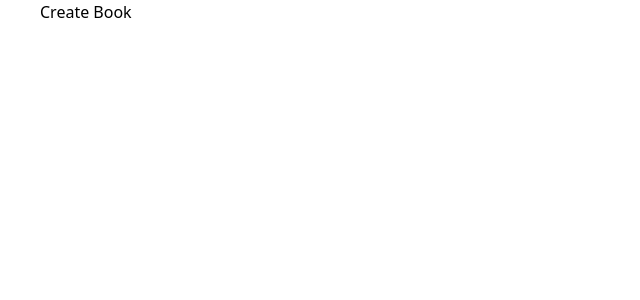
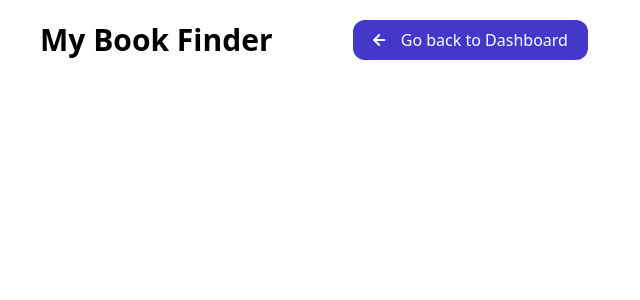
Before and after one commit to Lennartstachowiak/my-book-finder, a React (Create React App) app: page /create-book in a window 1280 px wide. Shown: the top 300 px of the page, without its empty margins (0-640 px from the left). Built offline with nearby package versions, Linux system fonts and the light colour scheme.

Commit message:
[add] components

```diff
--- a/src/Screens/CreateBook.tsx
+++ b/src/Screens/CreateBook.tsx
@@ -1,11 +1,21 @@
+import Header from "./components/Header";
+import { faArrowLeft } from "@fortawesome/free-solid-svg-icons";
 
-
+const CreateBookForm = () => {
+  return <div></div>;
+};
 function CreateBook() {
-    return (
-        <div>
-            Create Book
-        </div>
-    )
+  return (
+    <div>
+      <Header
+        buttonText="Go back to Dashboard"
+        buttonIcon={faArrowLeft}
+        buttonAction="/"
+        isSearchBarVisible={false}
+      />
+      <CreateBookForm />
+    </div>
+  );
 }
 
 export default CreateBook;
--- a/src/Screens/HomeScreen.tsx
+++ b/src/Screens/HomeScreen.tsx
@@ -1,35 +1,5 @@
-import { Link } from "react-router-dom";
-import { FontAwesomeIcon } from "@fortawesome/react-fontawesome";
+import Header from "./components/Header";
 import { faFolderPlus } from "@fortawesome/free-solid-svg-icons";
-
-const SearchBar = () => {
-  return (
-    <input
-      type="text"
-      placeholder="Search for you books..."
-      className="flex border rounded-xl px-5 py-2 w-full"
-    />
-  );
-};
-
-const AddBookBtn = () => {
-  return (
-    <Link to={"/create-book"}>
-      <button
-        type="button"
-        className="bg-indigo-700 px-5 py-2 rounded-xl flex flex-nowrap items-center"
-      >
-        <FontAwesomeIcon
-          className="mr-4"
-          icon={faFolderPlus}
-          color="white"
-          size="sm"
-        />
-        <p className="text-white text-base whitespace-nowrap">Add new book</p>
-      </button>
-    </Link>
-  );
-};
 
 const DashboardHeader = () => {
   return (
@@ -72,22 +42,15 @@ const Dashboard = () => {
   );
 };
 
-const Header = () => {
-  return (
-    <header className="flex space-x-20 items-center py-5">
-      <h2 className="font-semibold text-3xl whitespace-nowrap">
-        My Book Finder
-      </h2>
-      <AddBookBtn />
-      <SearchBar />
-    </header>
-  );
-};
-
 function HomeScreen() {
   return (
     <div>
-      <Header />
+      <Header
+        buttonText="Add new Book"
+        buttonIcon={faFolderPlus}
+        buttonAction="/create-book"
+        isSearchBarVisible={true}
+      />
       <Dashboard />
     </div>
   );
--- /dev/null
+++ b/src/Screens/components/AddBookButton.tsx
@@ -0,0 +1,24 @@
+import { Link } from "react-router-dom";
+import { FontAwesomeIcon } from "@fortawesome/react-fontawesome";
+import { IconDefinition } from '@fortawesome/fontawesome-svg-core';
+
+const Button = ({text, icon, action}: {text:string, icon:IconDefinition, action:string}) => {
+  return (
+    <Link to={action}>
+      <button
+        type="button"
+        className="bg-indigo-700 px-5 py-2 rounded-xl flex flex-nowrap items-center"
+      >
+        <FontAwesomeIcon
+          className="mr-4"
+          icon={icon}
+          color="white"
+          size="sm"
+        />
+        <p className="text-white text-base whitespace-nowrap">{text}</p>
+      </button>
+    </Link>
+  );
+};
+
+export default Button;
--- /dev/null
+++ b/src/Screens/components/Header.tsx
@@ -0,0 +1,28 @@
+import Button from "./AddBookButton";
+import SearchBar from "./SearchBar";
+import { faFolderPlus } from "@fortawesome/free-solid-svg-icons";
+import { IconDefinition } from "@fortawesome/fontawesome-svg-core";
+
+function Header({
+  buttonText,
+  buttonIcon,
+  buttonAction,
+  isSearchBarVisible,
+}: {
+  buttonText: string;
+  buttonIcon: IconDefinition;
+  buttonAction: string;
+  isSearchBarVisible: Boolean;
+}) {
+  return (
+    <header className="flex space-x-20 items-center py-5">
+      <h2 className="font-semibold text-3xl whitespace-nowrap">
+        My Book Finder
+      </h2>
+      <Button text={buttonText} icon={buttonIcon} action={buttonAction} />
+      <SearchBar visible={isSearchBarVisible} />
+    </header>
+  );
+}
+
+export default Header;
--- /dev/null
+++ b/src/Screens/components/SearchBar.tsx
@@ -0,0 +1,17 @@
+const SearchBar = ({ visible }: { visible: Boolean }) => {
+  if (visible) {
+    return (
+      <input
+        type="text"
+        placeholder="Search for you books..."
+        className="flex border rounded-xl px-5 py-2 w-full"
+      />
+    );
+  } else {
+    return(
+        <div></div>
+    );
+  }
+};
+
+export default SearchBar;
```
